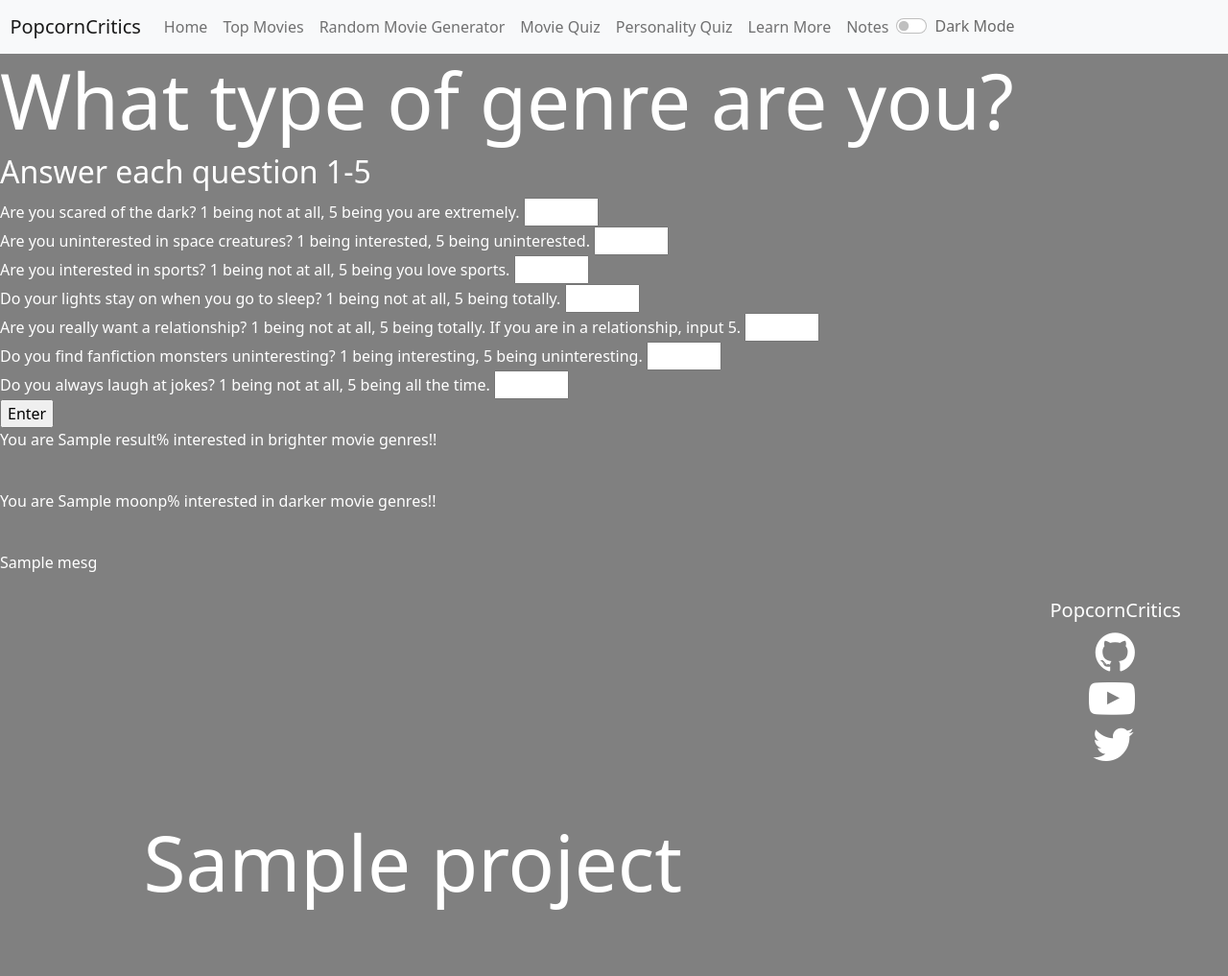
After one commit to PunarvasuS/PopcornCritics, a Flask app: template templates/pages/personality.html in a window 1280 px wide. The commit adds this page. Shown: the whole page at 96% size. Run offline with Flask 2, Linux system fonts and the light colour scheme; the template is opened without the code that fills it: most values are stand-ins (such as "Sample title", 1, 10 or a date in 2020); some web fonts are replaced.

Commit message:
personality quiz

```diff
--- a/main.py
+++ b/main.py
@@ -1,29 +1,10 @@
-from flask import Flask, render_template, render_template, redirect, url_for, request
-from __init__ import app
-
-import markdown
-
-from cruddy.app_crud import app_crud
-from cruddy.app_crud_api import app_crud_api
-
-app.register_blueprint(app_crud)
-app.register_blueprint(app_crud_api)
+from flask import Flask, render_template
 
 app = Flask(__name__)
 
-@app.route('/', methods=['GET', 'POST'])
+@app.route('/')
 def index():
     return render_template("index.html")
-
-
-def login():
-    error = None
-    if request.method == 'POST':
-        if request.form['username'] != 'MOVIEREVIEW' or request.form['password'] != 'avengers':
-            error = 'Invalid Credentials. Please try again.'
-        else:
-            return render_template('index.html')
-    return render_template('login.html', error=error)
 
 @app.route('/top')
 def top():
@@ -37,22 +18,6 @@
 def quiz():
     return render_template("pages/quiz.html")
 
-@app.route('/calendar')
-def calendar():
-    return render_template("calendar.html")
-
-@app.route('/clubRoster')
-def clubRoster():
-    return render_template("clubRoster.html")
-
-@app.route('/join')
-def join():
-    return render_template("join.html")
-
-@app.route('/notes')
-def notes():
-    return render_template("notes.html")
-
 @app.route('/learn')
 def learn():
     return render_template("learn.html")
--- a/templates/layouts/navbar.html
+++ b/templates/layouts/navbar.html
@@ -19,6 +19,9 @@
                 <a class="nav-link" href="/quiz">Movie Quiz</a>
             </li>
             <li class="nav-item">
+                <a class="nav-link" href="/personality">Personality Quiz</a>
+            </li>
+            <li class="nav-item">
                 <a class="nav-link" href="/learn">Learn More</a>
             </li>
             <a class="nav-link" href="/notes">Notes</a>
@@ -31,7 +34,7 @@
                 <label style='color: dimgray;' class="custom-control-label" for="darkSwitch">Dark Mode</label>
             </div>
         </div>
-
+    </div>
         {% block navbar_script %}
             <!-- Navigation bar JavaScript support -->
             <script src={{  url_for("static", filename="javascript/navbar.js", version='140') }}></script>
--- /dev/null
+++ b/templates/pages/personality.html
@@ -0,0 +1,43 @@
+<!DOCTYPE html>
+{% extends "layouts/base.html" %}
+{% block meta %}
+    <html lang="en">
+    <head>
+        <meta charset="UTF-8">
+        <title>Personality Quiz</title>
+    </head>
+    <h1>What type of genre are you?</h1>
+    <h2>Answer each question 1-5</h2>
+    <body>
+    <form method="POST">
+        <label for="ques1">Are you scared of the dark? 1 being not at all, 5 being you are extremely. </label>
+        <input type="number" name="ques1" id="ques1" min="1" max="5">
+        <br>
+        <label for="ques2">Are you uninterested in space creatures? 1 being interested, 5 being uninterested. </label>
+        <input type="number" name="ques2" id="ques2" min="1" max="5">
+        <br>
+        <label for="ques3">Are you interested in sports? 1 being not at all, 5 being you love sports. </label>
+        <input type="number" name="ques3" id="ques3" min="1" max="5">
+        <br>
+        <label for="ques4">Do your lights stay on when you go to sleep? 1 being not at all, 5 being totally. </label>
+        <input type="number" name="ques4" id="ques4" min="1" max="5">
+        <br>
+        <label for="ques5">Are you really want a relationship? 1 being not at all, 5 being totally. If you are in a relationship, input 5. </label>
+        <input type="number" name="ques5" id="ques5" min="1" max="5">
+        <br>
+        <label for="ques6">Do you find fanfiction monsters uninteresting? 1 being interesting, 5 being uninteresting. </label>
+        <input type="number" name="ques6" id="ques6" min="1" max="5">
+        <br>
+        <label for="ques7">Do you always laugh at jokes? 1 being not at all, 5 being all the time. </label>
+        <input type="number" name="ques7" id="ques7" min="1" max="5">
+        <br>
+        <input type="submit" value="Enter">
+    </form>
+    <p>You are {{ result }}% interested in brighter movie genres!!</p>
+    <br>
+    <p>You are {{ moonp }}% interested in darker movie genres!!</p>
+    <br>
+    {{ mesg }}
+    </body>
+{% endblock %}
+</html>
```
